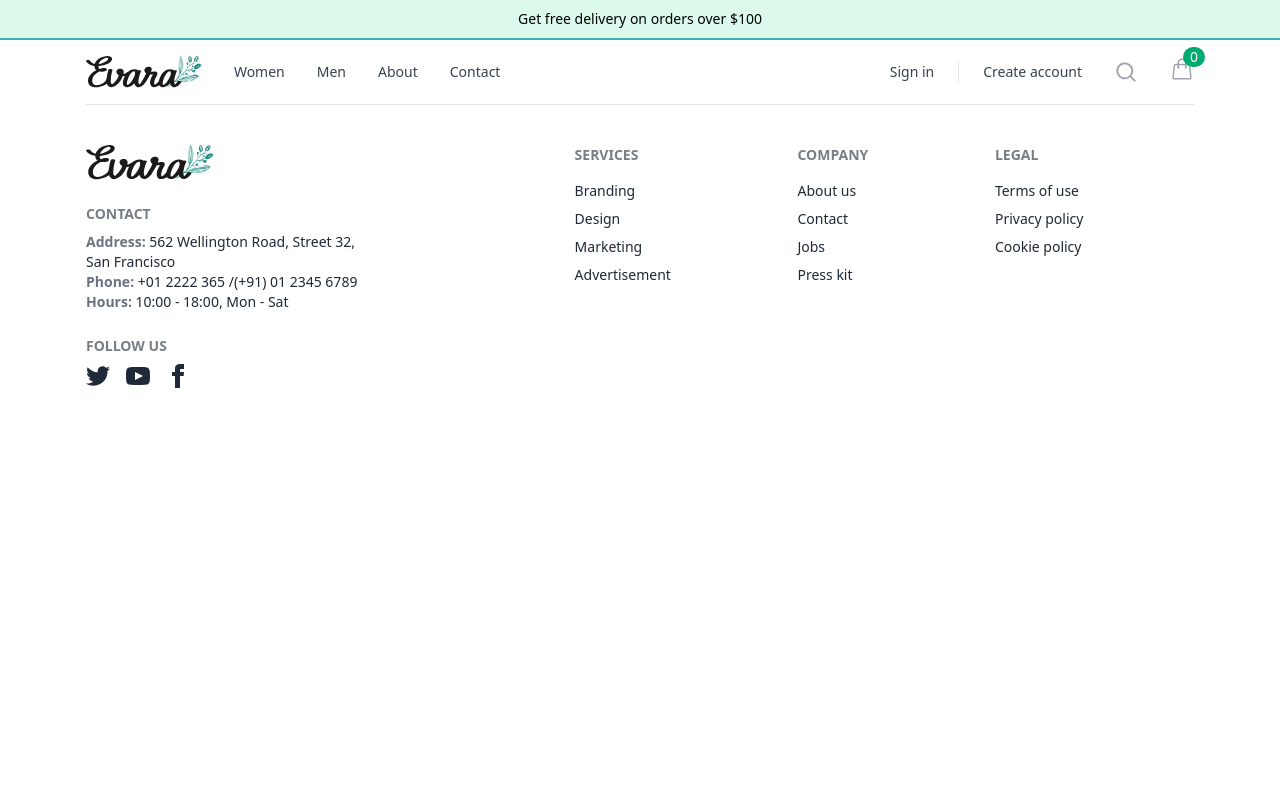
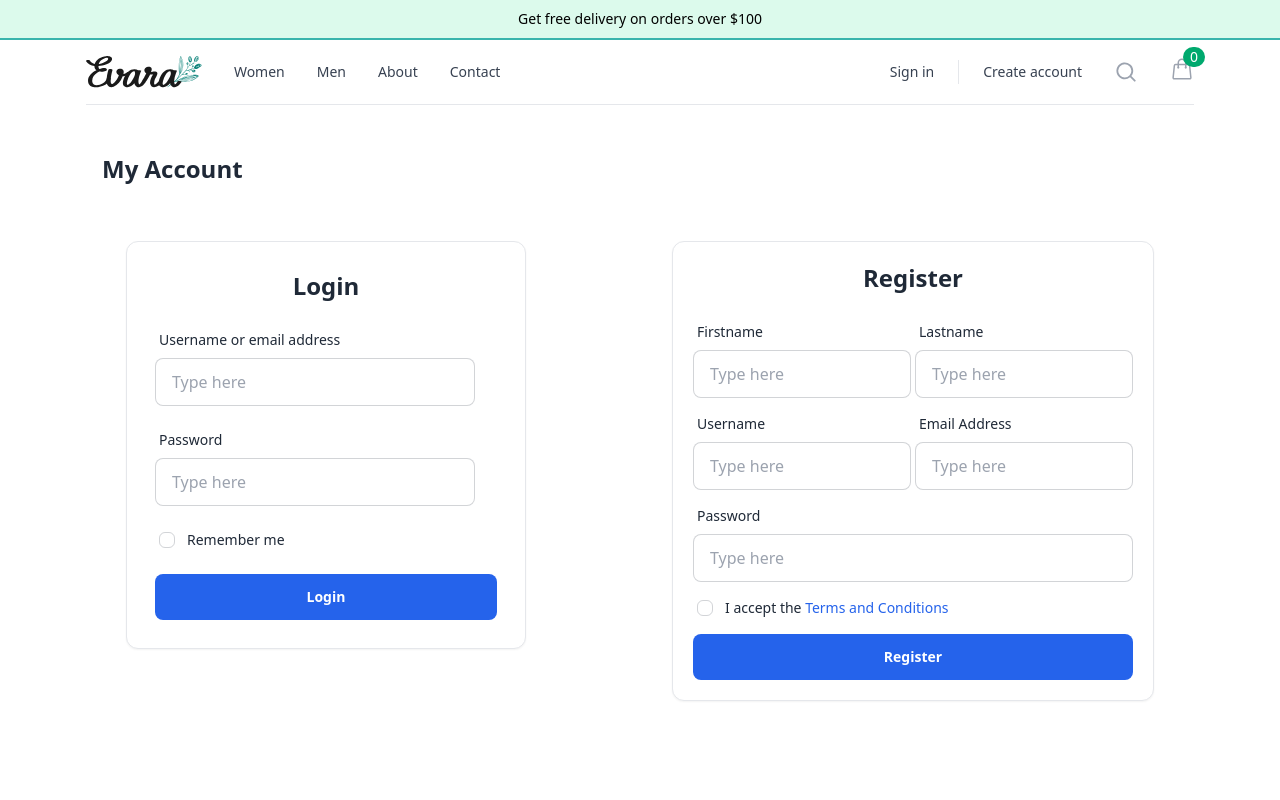
Before and after one commit to Sr-meraj/E-Commerce, a React (Vite) app in the folder client/: page /my-account in a window 1280 px wide. Shown: the top 800 px of the page. Built offline with nearby package versions, Linux system fonts and the light colour scheme.

Commit message:
Update login and navigation routes

```diff
--- a/client/src/Component/Navigation.jsx
+++ b/client/src/Component/Navigation.jsx
@@ -128,7 +128,7 @@ export default function Navigation() {
 
                                 <div className="space-y-6 border-t border-gray-200 px-4 py-6">
                                     <div className="flow-root">
-                                        <Link to={"/login"} className="-m-2 block p-2 font-medium text-gray-900">
+                                        <Link to={"/my-account"} className="-m-2 block p-2 font-medium text-gray-900">
                                             Sign in
                                         </Link>
                                     </div>
@@ -277,7 +277,7 @@ export default function Navigation() {
 
                             <div className="ml-auto flex items-center">
                                 <div className="hidden lg:flex lg:flex-1 lg:items-center lg:justify-end lg:space-x-6">
-                                    <Link to={"/login"} className="text-sm font-medium text-gray-700 hover:text-gray-800">
+                                    <Link to={"/my-account"} className="text-sm font-medium text-gray-700 hover:text-gray-800">
                                         Sign in
                                     </Link>
                                     <span className="h-6 w-px bg-gray-200" aria-hidden="true" />
--- /dev/null
+++ b/client/src/pages/AuthFroms/AuthLayout.jsx
@@ -0,0 +1,15 @@
+import Login from "./Login";
+import Signup from "./Signup";
+
+const AuthLayout = () => {
+    return (
+        <div className="container py-12">
+            <h1 className="block text-2xl font-bold text-gray-800 dark:text-white">My Account</h1>
+            <div class="grid md:grid-cols-2 grid-cols-1  gap-4">
+                <Login />
+                <Signup />
+            </div>
+        </div>
+    );
+}
+export default AuthLayout;
--- a/client/src/pages/AuthFroms/Login.jsx
+++ b/client/src/pages/AuthFroms/Login.jsx
@@ -1,77 +1,56 @@
 export default function Login() {
     return (
         <>
-            <div className="flex min-h-full flex-1 flex-col justify-center px-6 py-12 lg:px-8">
-                <div className="sm:mx-auto sm:w-full sm:max-w-sm">
-                    <img
-                        className="mx-auto h-10 w-auto"
-                        src="https://tailwindui.com/img/logos/mark.svg?color=indigo&shade=600"
-                        alt="Your Company"
-                    />
-                    <h2 className="mt-10 text-center text-2xl font-bold leading-9 tracking-tight text-gray-900">
-                        Sign in to your account
-                    </h2>
-                </div>
+            <div class="">
+                <div class="flex items-center py-1">
+                    <div class="w-full max-w-md p-6">
+                        <div class="mt-7 bg-white border border-gray-200 rounded-xl shadow-sm dark:bg-gray-800 dark:border-gray-700">
+                            <div class="p-4 sm:p-7">
+                                <div class="text-center">
+                                    <h1 class="block text-2xl font-bold text-gray-800 dark:text-white">Login</h1>
+                                </div>
 
-                <div className="mt-10 sm:mx-auto sm:w-full sm:max-w-sm">
-                    <form className="space-y-6" action="#" method="POST">
-                        <div>
-                            <label htmlFor="email" className="block text-sm font-medium leading-6 text-gray-900">
-                                Email address
-                            </label>
-                            <div className="mt-2">
-                                <input
-                                    id="email"
-                                    name="email"
-                                    type="email"
-                                    autoComplete="email"
-                                    required
-                                    className="block w-full rounded-md border-0 py-1.5 text-gray-900 shadow-sm ring-1 ring-inset ring-gray-300 placeholder:text-gray-400 focus:ring-2 focus:ring-inset focus:ring-indigo-600 sm:text-sm sm:leading-6"
-                                />
+                                <div class="mt-5">
+                                    {/* <!-- Form --> */}
+                                    <form>
+                                        <div class="grid gap-y-4">
+                                            {/* <!-- Form Group --> */}
+                                            <label className="form-control w-full max-w-xs" htmlFor="email">
+                                                <div className="label">
+                                                    <span className="label-text">Username or email address</span>
+                                                </div>
+                                                <input type="email" id="email" name="email" placeholder="Type here" className="input input-bordered w-full max-w-xs" required />
+                                            </label>
+                                            {/* <!-- End Form Group --> */}
+
+                                            {/* <!-- Form Group --> */}
+                                            <label className="form-control w-full max-w-xs" htmlFor="password" >
+                                                <div className="label">
+                                                    <span className="label-text">Password</span>
+                                                </div>
+                                                <input type="password" id="password" name="password" placeholder="Type here" className="input input-bordered w-full max-w-xs" required />
+                                            </label>
+                                            {/* <!-- End Form Group --> */}
+
+                                            {/* <!-- Checkbox --> */}
+                                            <div className="form-control">
+                                                <label className="label justify-start gap-3 cursor-pointer" htmlFor="remember-me">
+                                                    <input id="remember-me" name="remember-me" type="checkbox" className="checkbox  checkbox-xs rounded-md" required />
+                                                    <span className="label-text">Remember me</span>
+                                                </label>
+                                            </div>
+                                            {/* <!-- End Checkbox --> */}
+
+                                            <button type="submit" class="w-full py-3 px-4 inline-flex justify-center items-center gap-x-2 text-sm font-semibold rounded-lg border border-transparent bg-blue-600 text-white hover:bg-blue-700 disabled:opacity-50 disabled:pointer-events-none dark:focus:outline-none dark:focus:ring-1 dark:focus:ring-gray-600">Login</button>
+                                        </div>
+                                    </form>
+                                    {/* <!-- End Form --> */}
+                                </div>
                             </div>
                         </div>
-
-                        <div>
-                            <div className="flex items-center justify-between">
-                                <label htmlFor="password" className="block text-sm font-medium leading-6 text-gray-900">
-                                    Password
-                                </label>
-                                <div className="text-sm">
-                                    <a href="#" className="font-semibold text-indigo-600 hover:text-indigo-500">
-                                        Forgot password?
-                                    </a>
-                                </div>
-                            </div>
-                            <div className="mt-2">
-                                <input
-                                    id="password"
-                                    name="password"
-                                    type="password"
-                                    autoComplete="current-password"
-                                    required
-                                    className="block w-full rounded-md border-0 py-1.5 text-gray-900 shadow-sm ring-1 ring-inset ring-gray-300 placeholder:text-gray-400 focus:ring-2 focus:ring-inset focus:ring-indigo-600 sm:text-sm sm:leading-6"
-                                />
-                            </div>
-                        </div>
-
-                        <div>
-                            <button
-                                type="submit"
-                                className="flex w-full justify-center rounded-md bg-indigo-600 px-3 py-1.5 text-sm font-semibold leading-6 text-white shadow-sm hover:bg-indigo-500 focus-visible:outline focus-visible:outline-2 focus-visible:outline-offset-2 focus-visible:outline-indigo-600"
-                            >
-                                Sign in
-                            </button>
-                        </div>
-                    </form>
-
-                    <p className="mt-10 text-center text-sm text-gray-500">
-                        Not a member?{' '}
-                        <a href="#" className="font-semibold leading-6 text-indigo-600 hover:text-indigo-500">
-                            Start a 14 day free trial
-                        </a>
-                    </p>
+                    </div>
                 </div>
             </div>
         </>
-    )
+    );
 }
--- /dev/null
+++ b/client/src/pages/AuthFroms/Signup.jsx
@@ -0,0 +1,97 @@
+const Signup = () => {
+    return (
+        <>
+            <div className="">
+                <div className="flex items-center py-1">
+                    <div className="w-full p-6">
+                        <div className="mt-7 bg-white border border-gray-200 rounded-xl shadow-sm dark:bg-gray-800 dark:border-gray-700">
+                            <div className="p-4 sm:p-5">
+                                <div className="text-center">
+                                    <h1 className="block text-2xl font-bold text-gray-800 dark:text-white">Register</h1>
+                                </div>
+
+                                <div className="mt-5">
+                                    {/* <!-- Form --> */}
+                                    <form>
+                                        <div className="grid gap-y-2">
+
+                                            <div className="grid grid-cols-2 gap-1">
+
+                                                {/* <!-- Form Group --> */}
+                                                <label className="form-control w-full max-w-xs" htmlFor="firstname" >
+                                                    <div className="label">
+                                                        <span className="label-text">Firstname</span>
+                                                    </div>
+                                                    <input type="text" id="firstname" name="firstname" placeholder="Type here" className="input input-bordered w-full max-w-xs" />
+                                                </label>
+
+                                                {/* <!-- End Form Group --> */}
+
+                                                {/* <!-- Form Group --> */}
+                                                <label className="form-control w-full max-w-xs" htmlFor="lastname" >
+                                                    <div className="label">
+                                                        <span className="label-text">Lastname</span>
+                                                    </div>
+                                                    <input type="text" id="lastname" name="lastname" placeholder="Type here" className="input input-bordered w-full max-w-xs" />
+                                                </label>
+
+                                                {/* <!-- End Form Group --> */}
+                                            </div>
+                                            <div className="grid grid-cols-2 gap-1">
+
+                                                {/* <!-- Form Group --> */}
+                                                <label className="form-control w-full max-w-xs" htmlFor="username" >
+                                                    <div className="label">
+                                                        <span className="label-text">Username</span>
+                                                    </div>
+                                                    <input type="text" id="username" name="username" placeholder="Type here" className="input input-bordered w-full max-w-xs" />
+                                                </label>
+
+                                                {/* <!-- End Form Group --> */}
+
+                                                {/* <!-- Form Group --> */}
+                                                <label className="form-control w-full max-w-xs" htmlFor="email">
+                                                    <div className="label">
+                                                        <span className="label-text">Email Address</span>
+                                                    </div>
+                                                    <input type="email" id="email" name="email" placeholder="Type here" className="input input-bordered w-full max-w-xs" />
+                                                </label>
+                                                {/* <!-- End Form Group --> */}
+
+                                            </div>
+
+
+                                            {/* <!-- Form Group --> */}
+                                            <label className="form-control w-full" htmlFor="password" >
+                                                <div className="label">
+                                                    <span className="label-text">Password</span>
+                                                </div>
+                                                <input type="password" id="password" name="password" placeholder="Type here" className="input input-bordered w-full" />
+                                            </label>
+
+                                            {/* <!-- End Form Group --> */}
+
+                                            {/* <!-- Checkbox --> */}
+
+                                            <div className="form-control">
+                                                <label className="label justify-start gap-3 cursor-pointer">
+                                                    <input type="checkbox" className="checkbox  checkbox-xs rounded-md" />
+                                                    <span className="label-text">I accept the <a className="text-blue-600 decoration-2 hover:underline font-medium dark:focus:outline-none dark:focus:ring-1 dark:focus:ring-gray-600" href="#">Terms and Conditions</a></span>
+                                                </label>
+                                            </div>
+                                            {/* <!-- End Checkbox --> */}
+
+                                            <button type="submit" className="w-full py-3 px-4 inline-flex justify-center items-center gap-x-2 text-sm font-semibold rounded-lg border border-transparent bg-blue-600 text-white hover:bg-blue-700 disabled:opacity-50 disabled:pointer-events-none dark:focus:outline-none dark:focus:ring-1 dark:focus:ring-gray-600">Register</button>
+                                        </div>
+                                    </form>
+                                    {/* <!-- End Form --> */}
+                                </div>
+                            </div>
+                        </div>
+                    </div>
+                </div>
+            </div>
+        </>
+    );
+}
+export default Signup;
--- a/client/src/route/CustomerRoute.jsx
+++ b/client/src/route/CustomerRoute.jsx
@@ -1,7 +1,7 @@
 import { Outlet, Route, Routes } from "react-router-dom";
 import Footer from "../Component/Footer";
 import Navigation from "../Component/Navigation";
-import Login from "../pages/AuthFroms/Login";
+import AuthLayout from "../pages/AuthFroms/AuthLayout";
 import CartPage from "../pages/CartPage/CartPage";
 import CheckOutPage from "../pages/CheckOutPage/CheckOutPage";
 import Home from "../pages/home/Home";
@@ -40,7 +40,7 @@ const CustomerRoute = () => {
                         element={<ProductSingle />}
                     />
                     <Route path="checkout" element={<CheckOutPage />} />
-                    <Route path="login" element={<Login />} />
+                    <Route path="my-account" element={<AuthLayout />} />
                     <Route
                         path="account/my-order"
                         element={<OrderDetails />}
```
Also changed, not shown: client/tailwind.config.js (+6 -2 lines), 1 other file (tests, documents, lock files or other folders).
